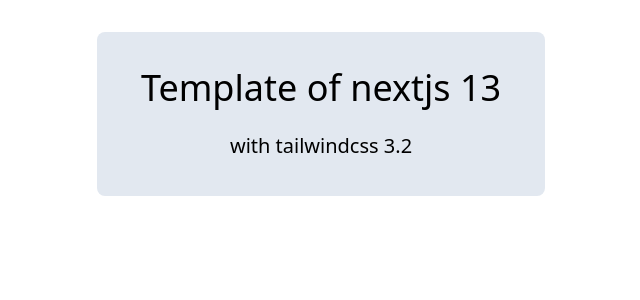
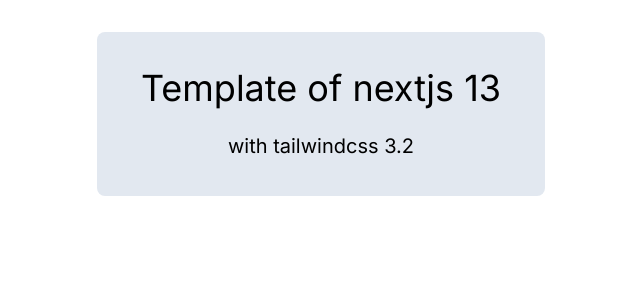
Before and after one commit to rc-bellergy/nextjs13-tailwindcss3.2-template, a Next.js app: page / in a window 1280 px wide. Shown: the top 300 px of the page, without its empty margins (319-959 px from the left). Built offline with nearby package versions, Linux system fonts and the light colour scheme.

Commit message:
use next/font add dglobal efault

```diff
--- a/src/pages/_app.js
+++ b/src/pages/_app.js
@@ -1,5 +1,17 @@
+import { Inter } from 'next/font/google'
 import '@/styles/globals.css'
 
-export default function App({ Component, pageProps }) {
-  return <Component {...pageProps} />
+const inter = Inter({ subsets: ['latin'] })
+
+export default function App ({ Component, pageProps }) {
+  return (
+    <>
+      <style jsx global>{`
+        html {
+          font-family: ${inter.style.fontFamily};
+        }
+      `}</style>
+      <Component {...pageProps} />
+    </>
+  )
 }
--- a/src/styles/globals.css
+++ b/src/styles/globals.css
@@ -1,3 +1,8 @@
+/*
+  Global default font added in _app.js through the `next/font`
+  https://nextjs.org/docs/basic-features/font-optimization
+*/
+
 /*
 Embed tailwindcss
 https://tailwindcss.com/docs/preflight
```
Also changed, not shown: 1 other file (tests, documents, lock files or other folders).
